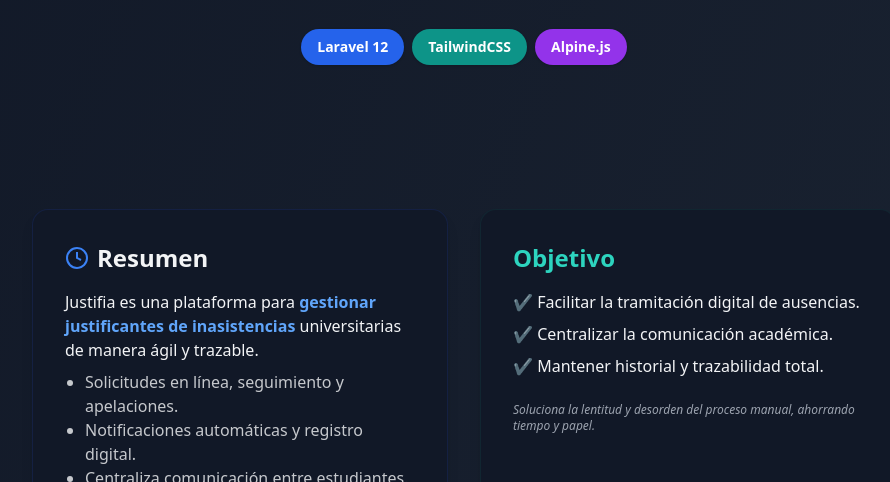
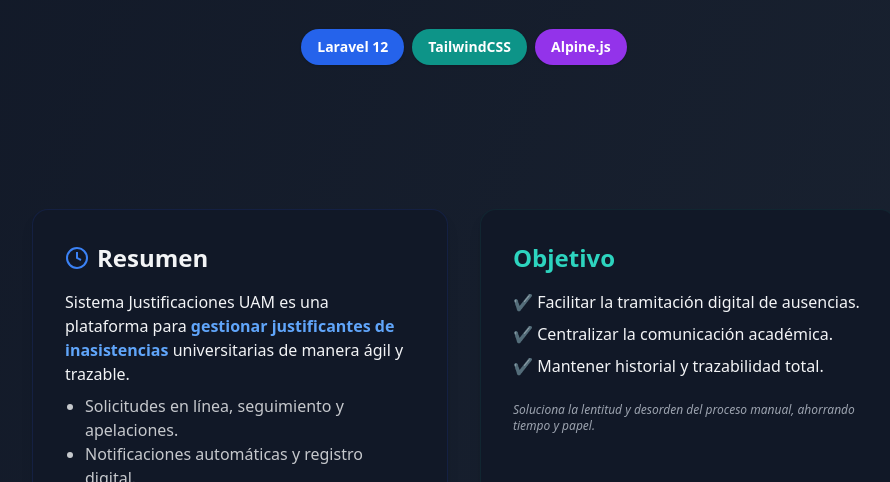
Before and after one commit to JdPrometheus/JdPrometheus.github.io, a plain HTML site: page index.html in a window 1280 px wide. Shown: the part 318-800 px from the top of the page, without its empty margins (176-1066 px from the left). Drawn offline with nearby package versions, Linux system fonts and the light colour scheme.

Commit message:
Update index.html

```diff
--- a/index.html
+++ b/index.html
@@ -4,7 +4,7 @@
 <head>
     <meta charset="UTF-8">
     <meta name="viewport" content="width=device-width, initial-scale=1">
-    <title>Justifia - Gestión de Inasistencias</title>
+    <title>Justificaciones UAM - Gestión de Inasistencias</title>
     <link rel="icon" type="image/png" sizes="32x32" href="images\favicon_io\favicon-32x32.png">
     <link rel="icon" type="favicon_io/png" sizes="16x16" href="images\favicon_io\favicon-16x16.png">
     <link rel="shortcut icon" href="/images/logoAlt.png">
@@ -50,7 +50,7 @@
                 </svg>
                 Resumen
             </h2>
-            <p class="mb-2">Justifia es una plataforma para <span class="text-blue-400 font-semibold">gestionar
+            <p class="mb-2">Sistema Justificaciones UAM es una plataforma para <span class="text-blue-400 font-semibold">gestionar
                     justificantes de inasistencias</span> universitarias de manera ágil y trazable.</p>
             <ul class="list-disc pl-5 opacity-80">
                 <li>Solicitudes en línea, seguimiento y apelaciones.</li>
```
